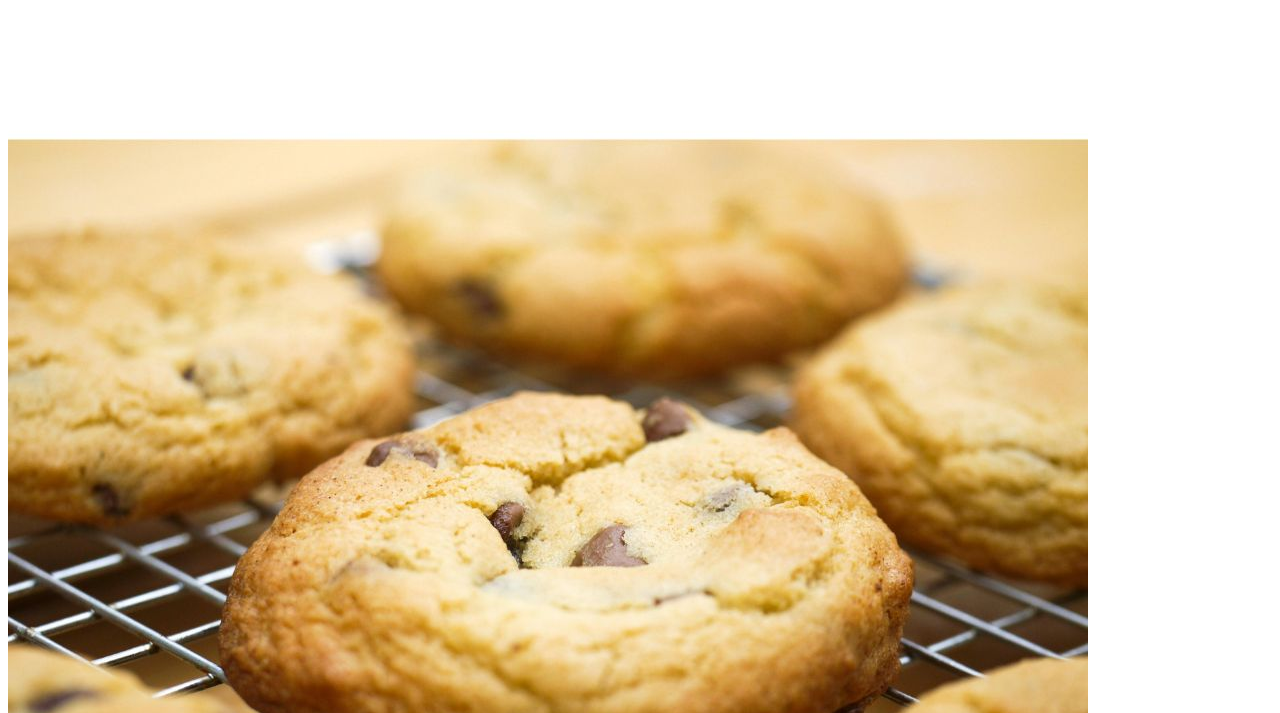
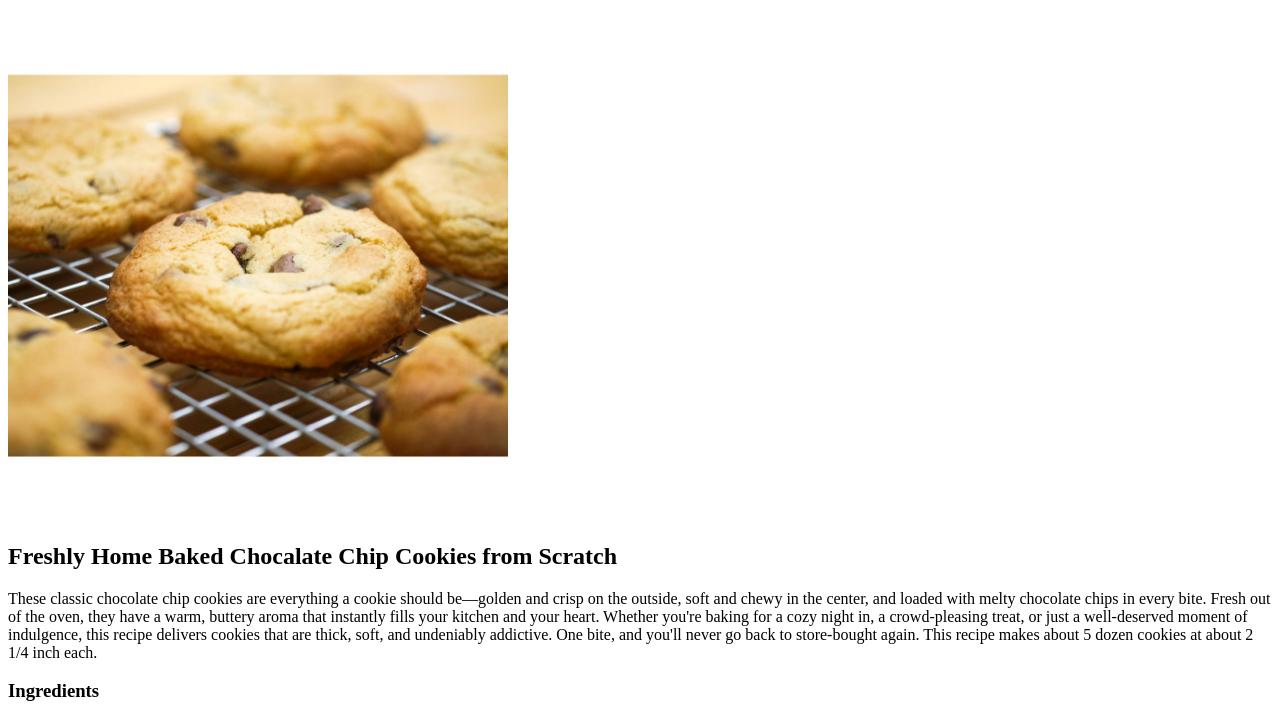
Before and after one commit to Che-Mei/odin-recipes, a plain HTML site: page recipes/chocolate-chip-cookies.html in a window 1280 px wide. Shown: the part 87-800 px from the top of the page. Drawn offline with Linux system fonts and the light colour scheme.

Commit message:
Changed size of cookie image.

```diff
--- a/recipes/chocolate-chip-cookies.html
+++ b/recipes/chocolate-chip-cookies.html
@@ -8,7 +8,7 @@
 <body>
     <a href="../index.html">Home</a>
     <h1>Chocolate Chip Cookies</h1>
-    <img src="../img/chocolatechipcookies.jpg" alt="freshly baked chocolate chip cookies">
+    <img src="../img/chocolatechipcookies.jpg" alt="freshly baked chocolate chip cookies" height="500">
 
     <h2>Freshly Home Baked Chocalate Chip Cookies from Scratch</h2>
 
```
